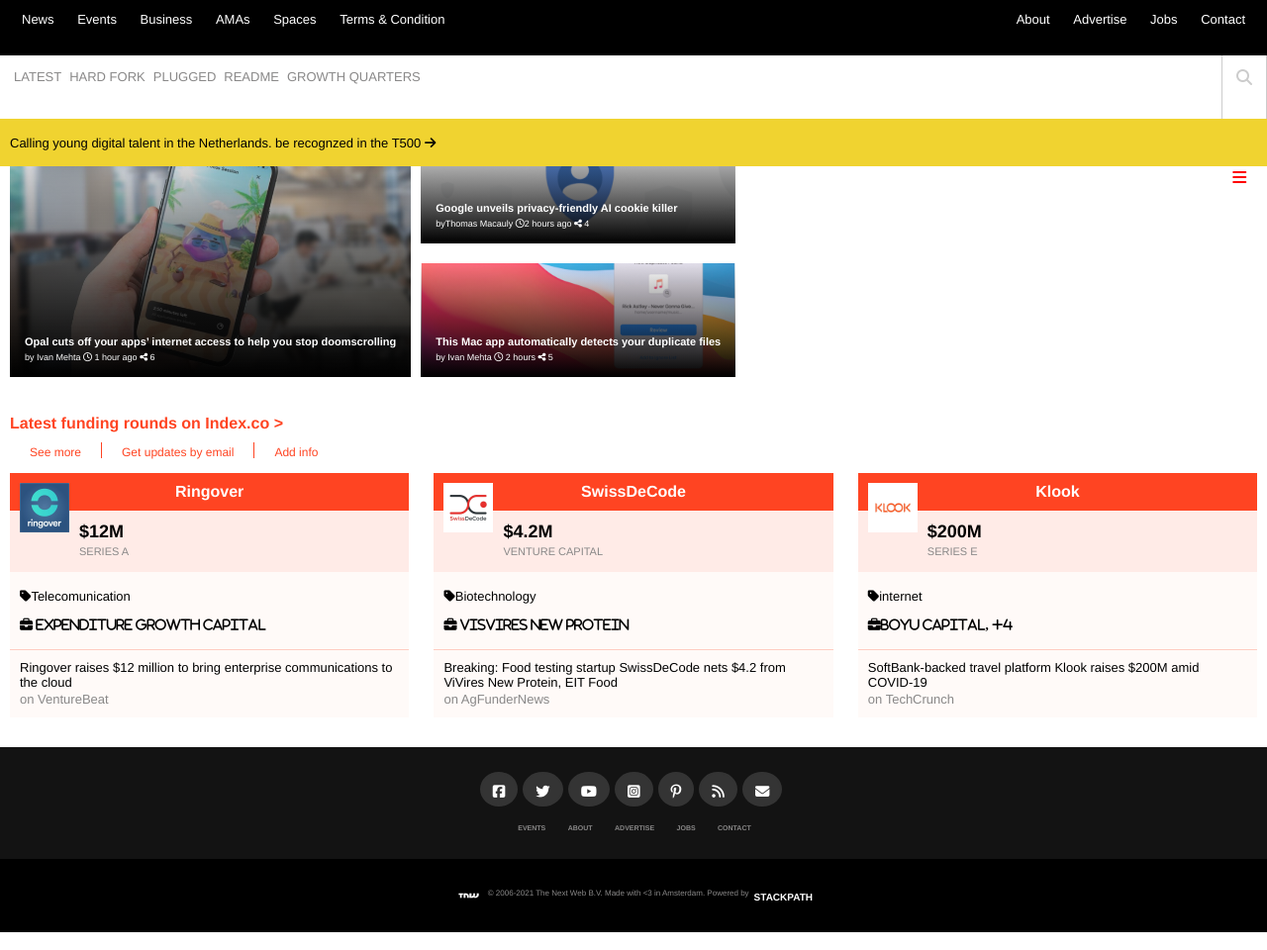
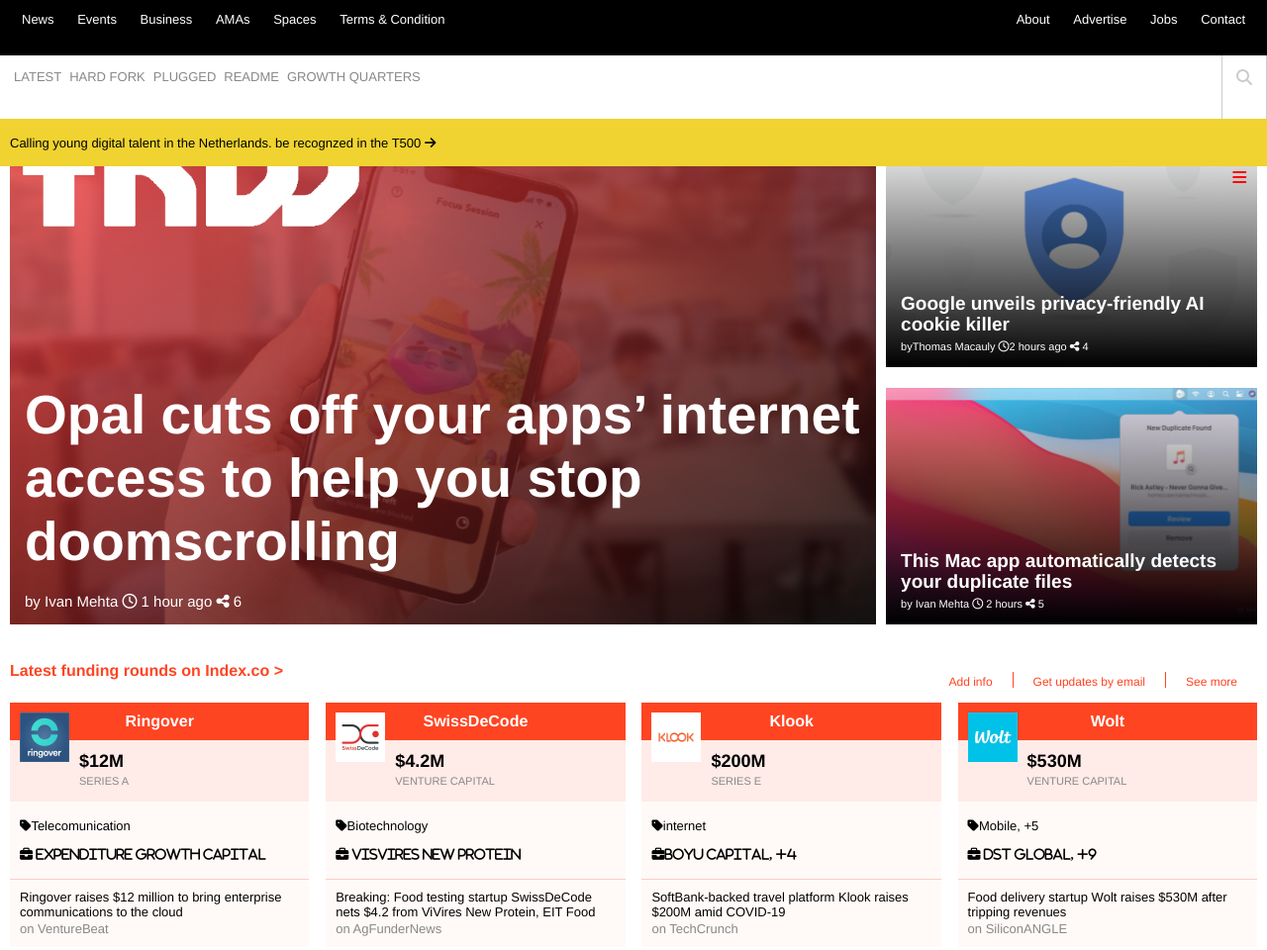
Before and after one commit to chukwuemeka1234/the-next-web-clone, a website: page index.html in a window 1280 px wide. Shown: the top 960 px of the page at 99% size. Drawn offline with Linux system fonts and the light colour scheme.

Commit message:
Add styling of laptop @media

```diff
--- a/main.css
+++ b/main.css
@@ -401,6 +401,7 @@
 
   .content-info img {
     display: none;
+    justify-content: unset;
   }
 
   .content-info {
@@ -476,3 +477,83 @@
   }
 
 }
+
+@media screen and (min-width: 1024px) {
+  .content-container {
+    height: 550px;
+  }
+
+  .content-info {
+    width:70%;
+    height: 500px;
+    position: relative;
+  }
+
+  .sub-content-container {
+    width: 30%;
+    height: 520px;
+  }
+
+  .sub-content-info {
+    height: 245px;
+  }
+
+  .content-info img {
+    display: block;
+    width: 40%;
+    height: auto;
+    position: absolute;
+    top: 10px;
+    left: 10px;
+  }
+
+  .content-info h1 {
+    font-size: 55px;
+    line-height: 4rem;
+    margin-bottom: 5px;
+  }
+
+  .content-info ul {
+    font-size: 15px;
+    margin-top: 15px;
+  }
+
+  .sub-content-info h2 {
+    font-size: 19px;
+    line-height: 1.3rem;
+  }
+
+  .sub-content-info ul {
+    font-size: 11px;
+  }
+
+  .first-image {
+    background-image: linear-gradient(to right bottom, rgba(255, 61, 61, 0.8), rgba(0, 0, 0, 0.8)), url(../img/opal-image.png);
+  }
+
+  .content-info .date {
+    display: block;
+    position: absolute;
+    top: 10px;
+    right: 10px;
+  }
+
+  .funding-heading {
+    flex-direction: row;
+    justify-content: space-between;
+  }
+
+  .funding-heading ul {
+    flex-direction: row;
+  }
+
+  .box {
+    width:24%;
+  }
+
+  #fourth-box {
+    display: block;
+  }
+
+
+}
```
Also changed, not shown: index.html (+0 -5 lines).
